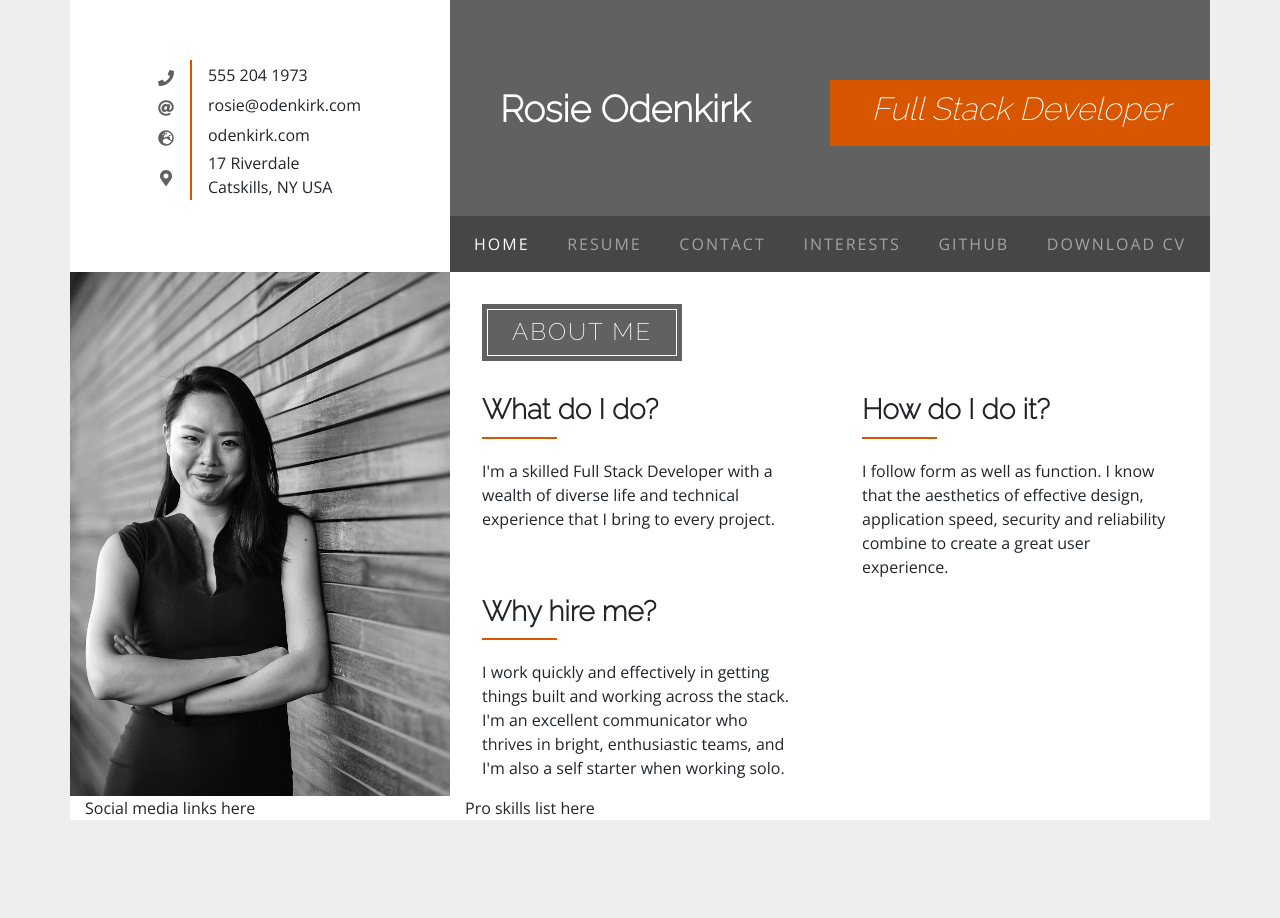
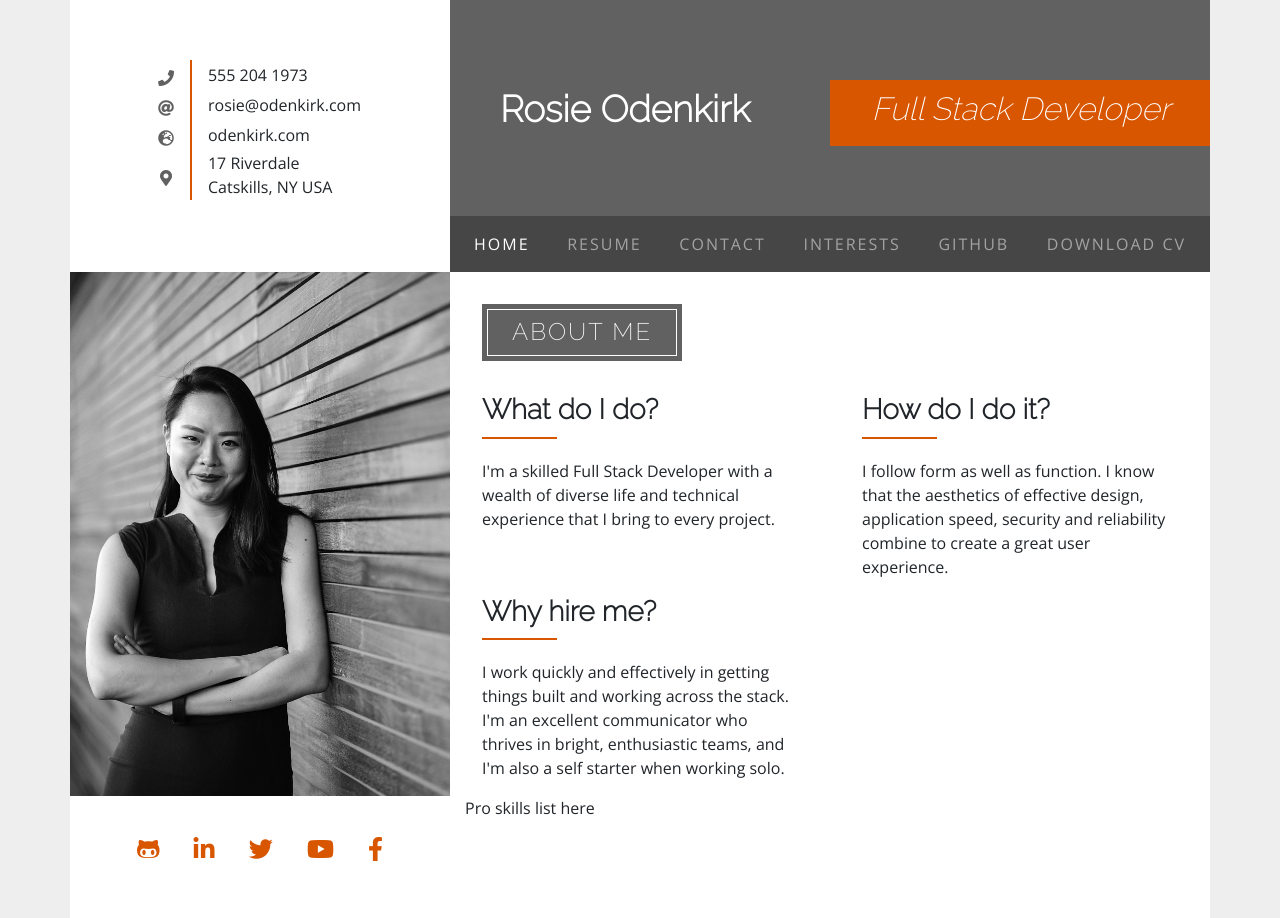
Before and after one commit to AJGreaves/resume-v2, a plain HTML site: page index.html in a window 1280 px wide. Before the commit the page ends 820 px from the top, so only its background shows below. Drawn offline with nearby package versions, Linux system fonts and the light colour scheme.

Commit message:
Add social links and style.

```diff
--- a/assets/css/style.css
+++ b/assets/css/style.css
@@ -142,6 +142,44 @@ nav {
     margin: 10px auto 20px 0;
 }
 
+/* Social links */
+
+#social-links {
+    list-style: none;
+    text-align: center;
+    padding: 20px 0;
+}
+
+#social-links > li {
+    font-size: 1.5rem;
+    display: inline-block;
+    padding: 15px;
+}
+
+#social-links a {
+    color: var(--accent-color);
+}
+
+/* Code to rotate social links found at : https://codepen.io/ianfarb/pen/yqpmw */
+#social-links .fab {
+    transform: rotate(0deg);
+    -webkit-transform: rotate(0deg);
+    -webkit-transition: -webkit-transform 0.25s ease-in-out;
+}
+
+#social-links .fab:hover {
+    transform: rotate(350deg);
+    -webkit-transform: rotate(350deg);
+    -webkit-transition: -webkit-transform 0.25s ease-in-out;
+
+}
+
+a:hover {
+    text-decoration: none;
+}
+
+
+
 /* Media queries */
 
 /* Medium devices (tablets, 768px and up) */
--- a/index.html
+++ b/index.html
@@ -116,7 +116,33 @@
         </div>
         <div class="row">
             <div class="col-4">
-                Social media links here
+                <ul id="social-links">
+                    <li>
+                        <a href="https://github.com/" target="_blank" aria-label="Visit my GitHub page (opens in a new tab)">
+                            <i class="fab fa-github-alt"></i>
+                        </a>
+                    </li>
+                    <li>
+                        <a href="https://linkedin.com" target="_blank" aria-label="Visit my LinkedIn page (opens in a new tab)">
+                            <i class="fab fa-linkedin-in"></i>
+                        </a>
+                    </li>
+                    <li>
+                        <a href="https://twitter.com" target="_blank" aria-label="Visit my Twitter page (opens in a new tab)">
+                            <i class="fab fa-twitter"></i>
+                        </a>
+                    </li>
+                    <li>
+                        <a href="https://youtube.com" target="_blank" aria-label="Visit my YouTube channel (opens in a new tab)">
+                            <i class="fab fa-youtube"></i>
+                        </a>
+                    </li>
+                    <li>
+                        <a href="https://facebook.com" target="_blank" aria-label="Visit my Facebook page (opens in a new tab)">
+                            <i class="fab fa-facebook-f"></i>
+                        </a>
+                    </li>
+                </ul>
             </div>
             <div class="col-8">
                 Pro skills list here
```
Also changed, not shown: 1 other file.
